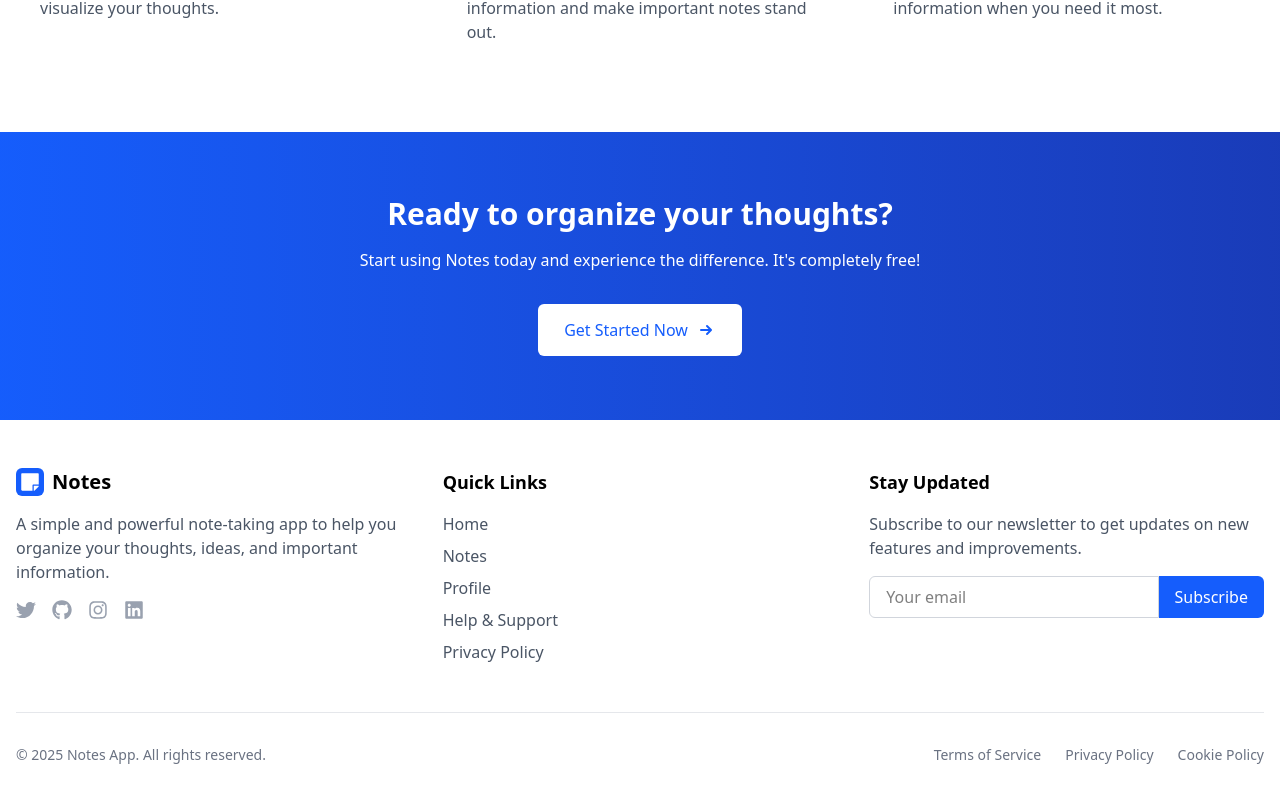
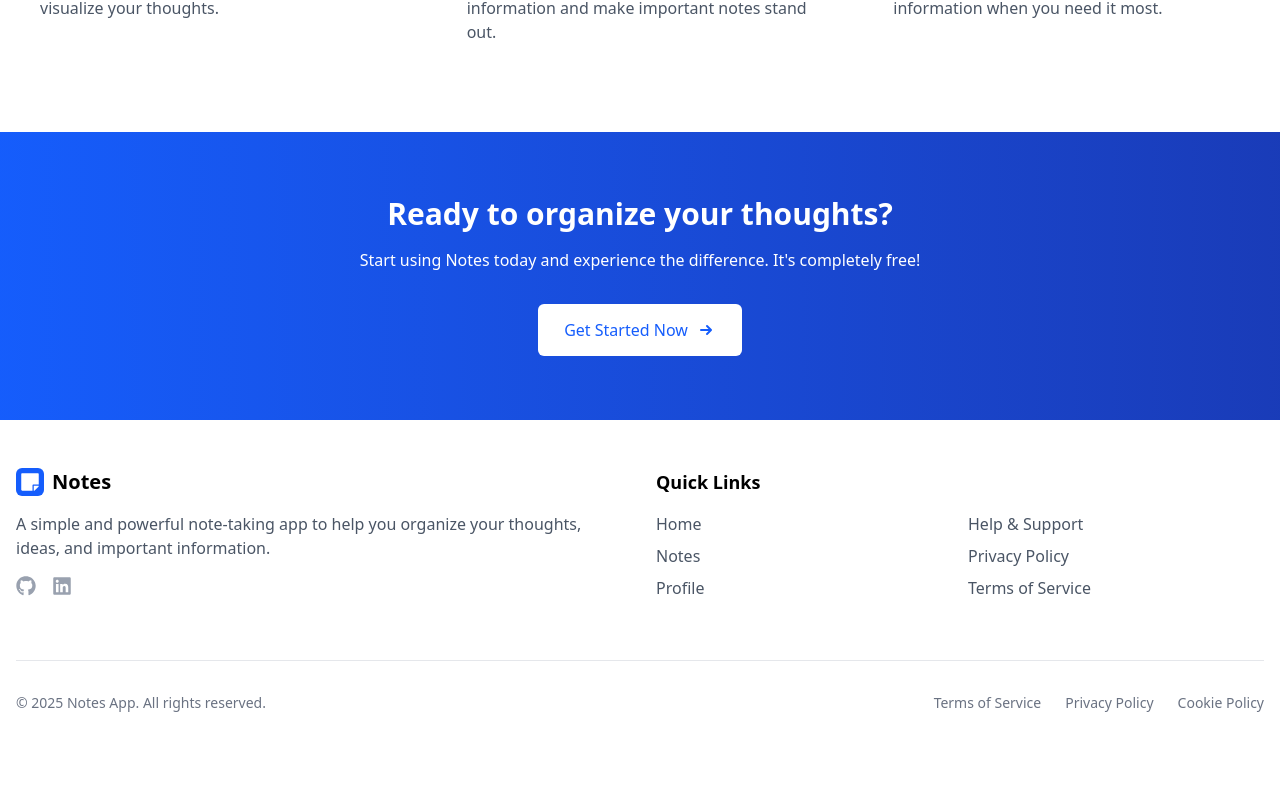
Before and after one commit to Vi303832/CM, a React (Vite) app in the folder front/: page / in a window 1280 px wide. Shown: the part 1456-2259 px from the top of the page. After the commit the page ends 2217 px from the top, so only its background shows below. Built offline with nearby package versions, Linux system fonts and the light colour scheme.

Commit message:
Footer fix

```diff
--- a/front/src/pages/Home.jsx
+++ b/front/src/pages/Home.jsx
@@ -3,6 +3,7 @@ import { useNavigate } from 'react-router-dom';
 import Navbar from '../components/Navbar';
 
 import {
+
     FaStickyNote,
     FaArrowRight,
     FaEdit,
@@ -260,28 +261,32 @@ const Home = () => {
             {/* Footer - Updated to match the image */}
             <footer className="bg-white py-12 px-4">
                 <div className="max-w-7xl mx-auto">
-                    <div className="grid md:grid-cols-3 gap-8">
+                    <div className="grid md:grid-cols-2 gap-8">
                         <div>
                             <div className="flex items-center mb-4">
                                 <div className="mr-2 bg-blue-600 rounded-md p-1">
-                                    <FaStickyNote className="text-white text-xl" />
+                                    <FaStickyNote className="text-white h-5 w-5" />
                                 </div>
                                 <span className="font-semibold text-xl">Notes</span>
                             </div>
                             <p className="text-gray-600 mb-4">
-                                A simple and powerful note-taking app to help you organize your thoughts, ideas, and important information.
+                                A simple and powerful note-taking app to help you organize your thoughts, ideas, and important
+                                information.
                             </p>
-                            <div className="flex space-x-4">
-                                <a href="#" className="text-gray-400 hover:text-gray-600">
-                                    <FaTwitter className="w-5 h-5" />
-                                </a>
-                                <a href="#" className="text-gray-400 hover:text-gray-600">
+                            <div className="flex space-x-4 mb-4">
+                                <a href="https://github.com/Vi303832"
+                                    target='_blank'
+                                    rel="noopener noreferrer"
+                                    className="text-gray-400 hover:text-gray-600 transition-colors">
                                     <FaGithub className="w-5 h-5" />
                                 </a>
-                                <a href="#" className="text-gray-400 hover:text-gray-600">
-                                    <FaInstagram className="w-5 h-5" />
-                                </a>
-                                <a href="#" className="text-gray-400 hover:text-gray-600">
+                                <a
+                                    href="https://www.linkedin.com/in/mehmetakiftanyeri-382458351"
+                                    target='_blank'
+                                    rel="noopener noreferrer"
+
+                                    className="text-gray-400 hover:text-gray-600 transition-colors">
+
                                     <FaLinkedin className="w-5 h-5" />
                                 </a>
                             </div>
@@ -289,23 +294,45 @@ const Home = () => {
 
                         <div>
                             <h3 className="font-semibold text-lg mb-4">Quick Links</h3>
-                            <ul className="space-y-2">
-                                <li><a href="#" className="text-gray-600 hover:text-blue-600">Home</a></li>
-                                <li><a href="#" className="text-gray-600 hover:text-blue-600">Notes</a></li>
-                                <li><a href="#" className="text-gray-600 hover:text-blue-600">Profile</a></li>
-                                <li><a href="#" className="text-gray-600 hover:text-blue-600">Help & Support</a></li>
-                                <li><a href="#" className="text-gray-600 hover:text-blue-600">Privacy Policy</a></li>
-                            </ul>
-                        </div>
-
-                        <div>
-                            <h3 className="font-semibold text-lg mb-4">Stay Updated</h3>
-                            <p className="text-gray-600 mb-4">Subscribe to our newsletter to get updates on new features and improvements.</p>
-                            <div className="flex">
-                                <input type="email" placeholder="Your email" className="px-4 py-2 w-full border border-gray-300 rounded-l-md focus:outline-none focus:ring-2 focus:ring-blue-600 focus:border-transparent" />
-                                <button className="bg-blue-600 text-white px-4 py-2 rounded-r-md hover:bg-blue-700 focus:outline-none focus:ring-2 focus:ring-blue-600 focus:ring-offset-2">
-                                    Subscribe
-                                </button>
+                            <div className="grid grid-cols-2 gap-4">
+                                <div>
+                                    <ul className="space-y-2">
+                                        <li>
+                                            <a onClick={() => navigate("notes")} className="text-gray-600 hover:text-blue-600 transition-colors cursor-pointer">
+                                                Home
+                                            </a>
+                                        </li>
+                                        <li>
+                                            <a onClick={() => navigate("notes")} className="text-gray-600 hover:text-blue-600 transition-colors cursor-pointer">
+                                                Notes
+                                            </a>
+                                        </li>
+                                        <li>
+                                            <a onClick={() => navigate("notes")} className="text-gray-600 hover:text-blue-600 transition-colors cursor-pointer">
+                                                Profile
+                                            </a>
+                                        </li>
+                                    </ul>
+                                </div>
+                                <div>
+                                    <ul className="space-y-2">
+                                        <li>
+                                            <a href="#" className="text-gray-600 hover:text-blue-600 transition-colors">
+                                                Help & Support
+                                            </a>
+                                        </li>
+                                        <li>
+                                            <a href="#" className="text-gray-600 hover:text-blue-600 transition-colors">
+                                                Privacy Policy
+                                            </a>
+                                        </li>
+                                        <li>
+                                            <a href="#" className="text-gray-600 hover:text-blue-600 transition-colors">
+                                                Terms of Service
+                                            </a>
+                                        </li>
+                                    </ul>
+                                </div>
                             </div>
                         </div>
                     </div>
@@ -313,9 +340,15 @@ const Home = () => {
                     <div className="border-t border-gray-200 mt-12 pt-8 flex flex-col md:flex-row justify-between items-center">
                         <p className="text-gray-500 text-sm">© 2025 Notes App. All rights reserved.</p>
                         <div className="flex space-x-6 mt-4 md:mt-0">
-                            <a href="#" className="text-gray-500 text-sm hover:text-gray-700">Terms of Service</a>
-                            <a href="#" className="text-gray-500 text-sm hover:text-gray-700">Privacy Policy</a>
-                            <a href="#" className="text-gray-500 text-sm hover:text-gray-700">Cookie Policy</a>
+                            <a href="#" className="text-gray-500 text-sm hover:text-gray-700 transition-colors">
+                                Terms of Service
+                            </a>
+                            <a href="#" className="text-gray-500 text-sm hover:text-gray-700 transition-colors">
+                                Privacy Policy
+                            </a>
+                            <a href="#" className="text-gray-500 text-sm hover:text-gray-700 transition-colors">
+                                Cookie Policy
+                            </a>
                         </div>
                     </div>
                 </div>
--- a/front/src/pages/Notes.jsx
+++ b/front/src/pages/Notes.jsx
@@ -135,10 +135,15 @@ const Notes = () => {
 
     const clearCanvas = () => {
         const canvas = canvasRef.current;
+        if (!canvas) return; // canvas yoksa işlem yapma
+
         const context = canvas.getContext("2d");
+        if (!context) return; // context yoksa işlem yapma
+
         context.clearRect(0, 0, canvas.width, canvas.height);
         setDrawingData('');
     };
+
 
     // Use useEffect to initialize the canvas when modal opens
     useEffect(() => {
```
